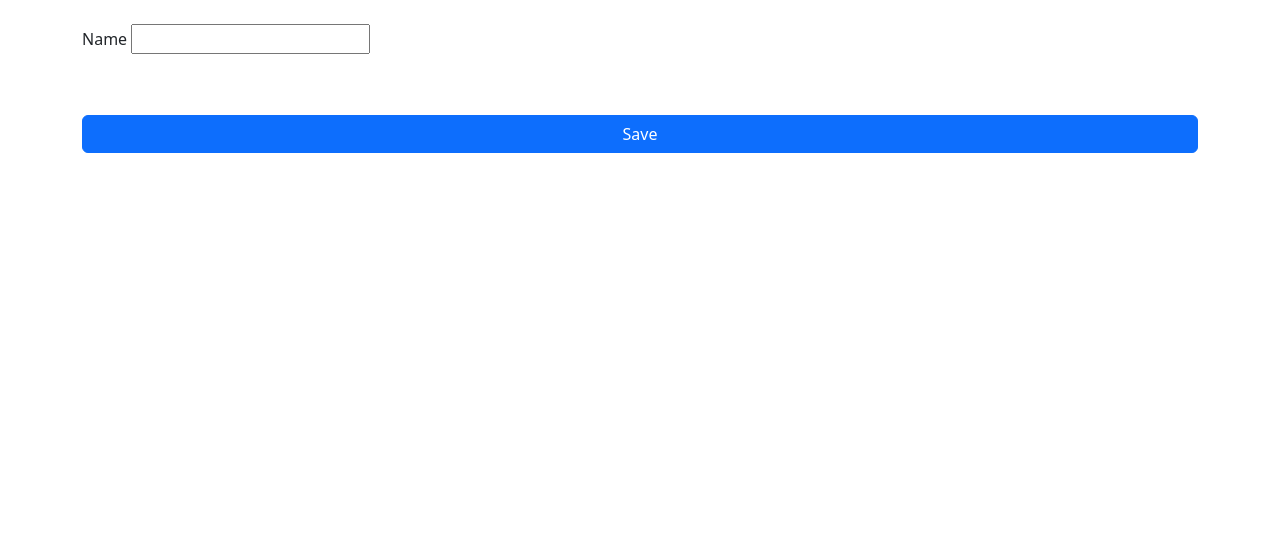
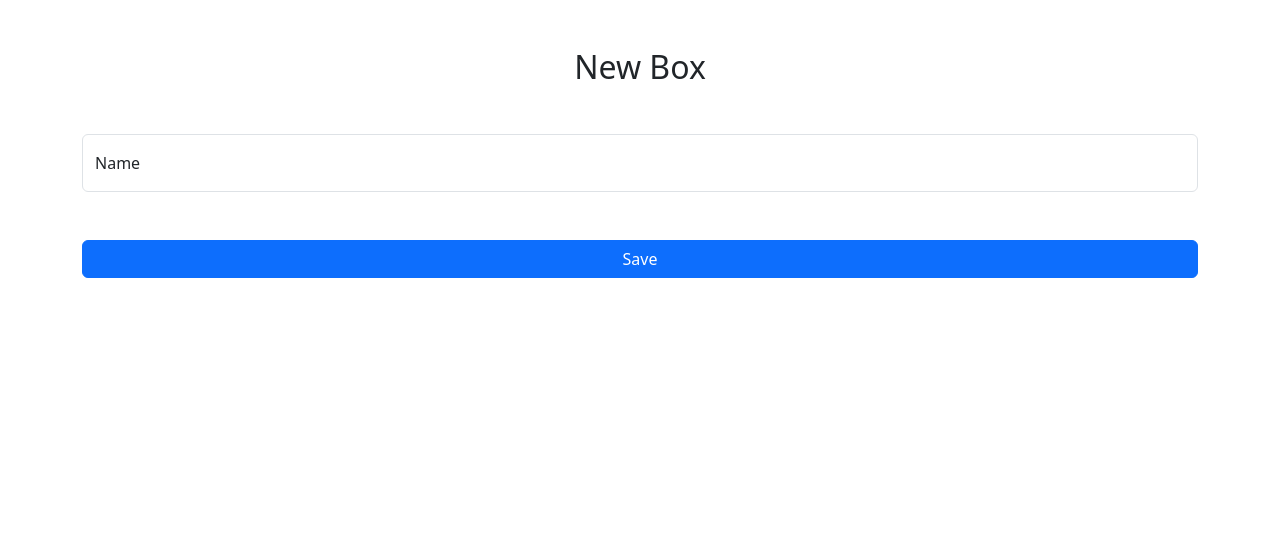
Before and after one commit to Bwc9876/CloudBox, a Django app: page /boxes/new/ in a window 1280 px wide. Shown: the part 56-598 px from the top of the page. Run offline with Django 4.2, Linux system fonts and the light colour scheme; the visitor is signed in with stand-in values (Sample User, id 1).

Commit message:
Add Form Names, Launch Link

```diff
--- a/cloud_box/settings.py
+++ b/cloud_box/settings.py
@@ -35,7 +35,6 @@ ALLOWED_HOSTS = ["*"] if DEBUG else ["localhost", os.getenv("DOMAIN")]
 # Application definition
 
 INSTALLED_APPS = [
-    "django.contrib.admin",
     "django.contrib.auth",
     "django.contrib.contenttypes",
     "django.contrib.sessions",
@@ -105,7 +104,9 @@ AUTH_PASSWORD_VALIDATORS = [
     },
 ]
 
-WSSH_PORT = 8001
+LOGIN_REDIRECT_URL = "box_list"
+
+WEB_SSH_PORT = 8001
 
 # Internationalization
 # https://docs.djangoproject.com/en/4.2/topics/i18n/
--- a/main/templates/base.html
+++ b/main/templates/base.html
@@ -3,7 +3,7 @@
 <head>
     <meta charset="UTF-8">
     <meta name="viewport" content="width=device-width, initial-scale=1.0">
-    <title>CloudBox</title>
+    <title>{% block title %}Home{% endblock %} | CloudBox</title>
     <link href="https://cdn.jsdelivr.net/npm/bootstrap@5.3.2/dist/css/bootstrap.min.css" rel="stylesheet" integrity="sha384-T3c6CoIi6uLrA9TneNEoa7RxnatzjcDSCmG1MXxSR1GAsXEV/Dwwykc2MPK8M2HN" crossorigin="anonymous">
     <link rel="stylesheet" href="https://cdn.jsdelivr.net/npm/bootstrap-icons@1.11.1/font/bootstrap-icons.css">
     <script src="https://cdn.jsdelivr.net/npm/bootstrap@5.3.2/dist/js/bootstrap.bundle.min.js" integrity="sha384-C6RzsynM9kWDrMNeT87bh95OGNyZPhcTNXj1NW7RuBCsyN/o0jlpcV8Qyq46cDfL" crossorigin="anonymous"></script>
@@ -22,6 +22,9 @@
         </nav>
     </header>
     <main class="container flex-grow-1">
+        <div class="row mb-3 mt-5">
+            <h2 class="text-center">{% block heading %}{% endblock %}</h2>
+        </div>
         {% block content %}
             <p>...</p>
         {% endblock %}
--- a/main/templates/box_list.html
+++ b/main/templates/box_list.html
@@ -1,4 +1,8 @@
 {% extends "base.html" %}
+
+{% block title %}Your Boxes{% endblock %}
+
+{% block heading %}Your Boxes{% endblock %}
 
 {% block content %}
     <div class="row mt-3 pb-3">
@@ -10,7 +14,7 @@
                 <div class="card-body">
                     <h5 class="card-title">{{ box.name }}</h5>
                     <p class="card-text">{{ box.description }}</p>
-                    <a href="#" class="btn btn-success"><i class="bi bi-play-fill"></i> Launch</a>
+                    <a target="_blank" rel="noopener" href="{{ wsshUrl }}" class="btn btn-success"><i class="bi bi-play-fill"></i> Launch</a>
                     <a href="{% url "box_delete" box.pk %}" class="btn btn-danger"><i class="bi bi-trash3-fill"></i> Delete</a>
                 </div>
             </div>
--- a/main/templates/confirm.html
+++ b/main/templates/confirm.html
@@ -1,4 +1,8 @@
 {% extends "base.html" %}
+
+{% block title %}Delete {{ box.name }}{% endblock %}
+
+{% block heading %}Delete {{ box.name }}?{% endblock %}
 
 {% block content %}
 <div class="row my-4">
--- a/main/templates/form_base.html
+++ b/main/templates/form_base.html
@@ -1,17 +1,34 @@
 {% extends "base.html" %}
 
+{% block title %}{{ formName }}{% endblock %}
+
+{% block heading %}{{ formName }}{% endblock %}
+
 {% block content %}
-<form method="POST">
+{% if form.non_field_errors %}
+<div class="row invalid-feedbacks mt-4">
+    <ul class="text-danger">
+        {% for error in form.non_field_errors %}
+            <li>{{ error }}</li>
+        {% endfor %}
+    </ul>
+</div>
+{% endif %}
+<div class="row">
+    <form class="form" method="POST">
         {% csrf_token %}
         <div class="row mb-4">
             <div class="col">
                 <form novalidate class="form form-main" method="POST">
+                    {% load form_tags %}
                     {% csrf_token %}
                     {% for field in form %}
                         <div id="{{ field.label }}_fieldset" class="my-4">
-                        <label id="{{ field.label }}_label" class="mb-3"
+                            <div class="form-floating">
+                                {{ field|setup_field:True }}
+                                <label id="{{ field.label }}_label"
                                        for="{{ field.id_for_label }}">{{ field.label|title }}</label>
-                                {{ field }}
+                            </div>
                             {% if field.errors %}
                                 <div id="{{ field.name }}-feedback" class="invalid-feedback d-block">
                                     <ul>
@@ -30,4 +47,5 @@
             </div>
         </div>
     </form>
+</div>
 {% endblock %}
--- a/main/templates/registration/login.html
+++ b/main/templates/registration/login.html
@@ -1,3 +1,7 @@
 {% extends "form_base.html" %}
 
+{% block title %}Login{% endblock %}
+
+{% block heading %}Login{% endblock %}
+
 {% block submitWord %}Login{% endblock %}
--- /dev/null
+++ b/main/templatetags/form_tags.py
@@ -0,0 +1,35 @@
+
+from django import template
+from django.forms import BoundField
+
+register = template.Library()
+
+@register.filter(name="setup_field")
+def setup_field(field: BoundField, with_placeholder=True) -> BoundField:
+    """
+    This filter sets up a field with proper css classes
+
+    :param field: The field to set up
+    :type field: BoundField
+    :param with_placeholder: Whether to have a placeholder in the input element
+    :type with_placeholder: bool
+    :returns: The field as html with the added classes
+    :rtype: str
+    """
+
+    validation_class = ""
+
+    if field.errors:
+        validation_class = "is-invalid"
+
+    attrs = {
+        "class": f"form-control {validation_class}",
+        "aria-describedby": f"{field.name}-feedback",
+    }
+
+    if with_placeholder:
+        attrs["placeholder"] = field.label
+
+    new_field = field.as_widget(attrs=attrs)
+
+    return new_field
--- a/main/views.py
+++ b/main/views.py
@@ -2,18 +2,27 @@ from io import StringIO
 
 from django.urls import reverse_lazy
 from django.views.generic import TemplateView, ListView, FormView
+from django.views.generic.base import ContextMixin
 from django.contrib.auth.mixins import LoginRequiredMixin
 from django.contrib.auth.forms import UserCreationForm as BaseCreate
 from django.views.generic.edit import CreateView, DeleteView
 from django.contrib.auth import login
+from django.conf import settings
 
 import paramiko
 
 from .models import User, Box
 
-# Create your views here.
+class FormNameMixin(ContextMixin):
 
-class UserCreationForm(BaseCreate):
+    form_name = "Form"
+
+    def get_context_data(self, **kwargs) -> dict[str, object]:
+        context = super(FormNameMixin, self).get_context_data(**kwargs)
+        context["formName"] = self.form_name
+        return context
+
+class UserCreationForm(BaseCreate, FormNameMixin):
     class Meta:
         model = User
         fields = BaseCreate.Meta.fields
@@ -22,9 +31,10 @@ class UserCreationForm(BaseCreate):
 class HomePageView(TemplateView):
     template_name = 'home.html'
 
-class UserCreationView(FormView):
+class UserCreationView(FormView, FormNameMixin):
     template_name = "registration/register.html"
     form_class = UserCreationForm
+    form_name = "Register"
     success_url = "/boxes/"
 
     def form_valid(self, form):
@@ -38,15 +48,22 @@ class BoxList(LoginRequiredMixin, ListView):
     template_name = 'box_list.html'
     context_object_name = 'boxes'
 
+    def get_context_data(self, **kwargs) -> dict[str, object]:
+        context = super().get_context_data(**kwargs)
+        hostname = self.request.get_host().split(":")[0]
+        context["wsshUrl"] = f"{self.request.scheme}://{hostname}:{settings.WEB_SSH_PORT}"
+        return context
+
     def get_queryset(self):
         return Box.objects.filter(user=self.request.user)
 
 
-class BoxCreate(LoginRequiredMixin, CreateView):
+class BoxCreate(LoginRequiredMixin, CreateView, FormNameMixin):
     model = Box
     fields = ("name",)
     template_name = "form_base.html"
     success_url = reverse_lazy("box_list")
+    form_name = "New Box"
 
     def form_valid(self, form):
         form.instance.user = self.request.user
--- a/pyproject.toml
+++ b/pyproject.toml
@@ -12,6 +12,7 @@ django-crispy-forms = "^2.1"
 webssh = "^1.6.2"
 python-dotenv = "^1.0.0"
 paramiko = "^3.3.1"
+google-cloud-compute = "^1.14.1"
 
 
 [build-system]
```
Also changed, not shown: README.md, main/templatetags/__init__.py (added), 1 other file. Lines whose indentation alone changed are shown as unchanged.
